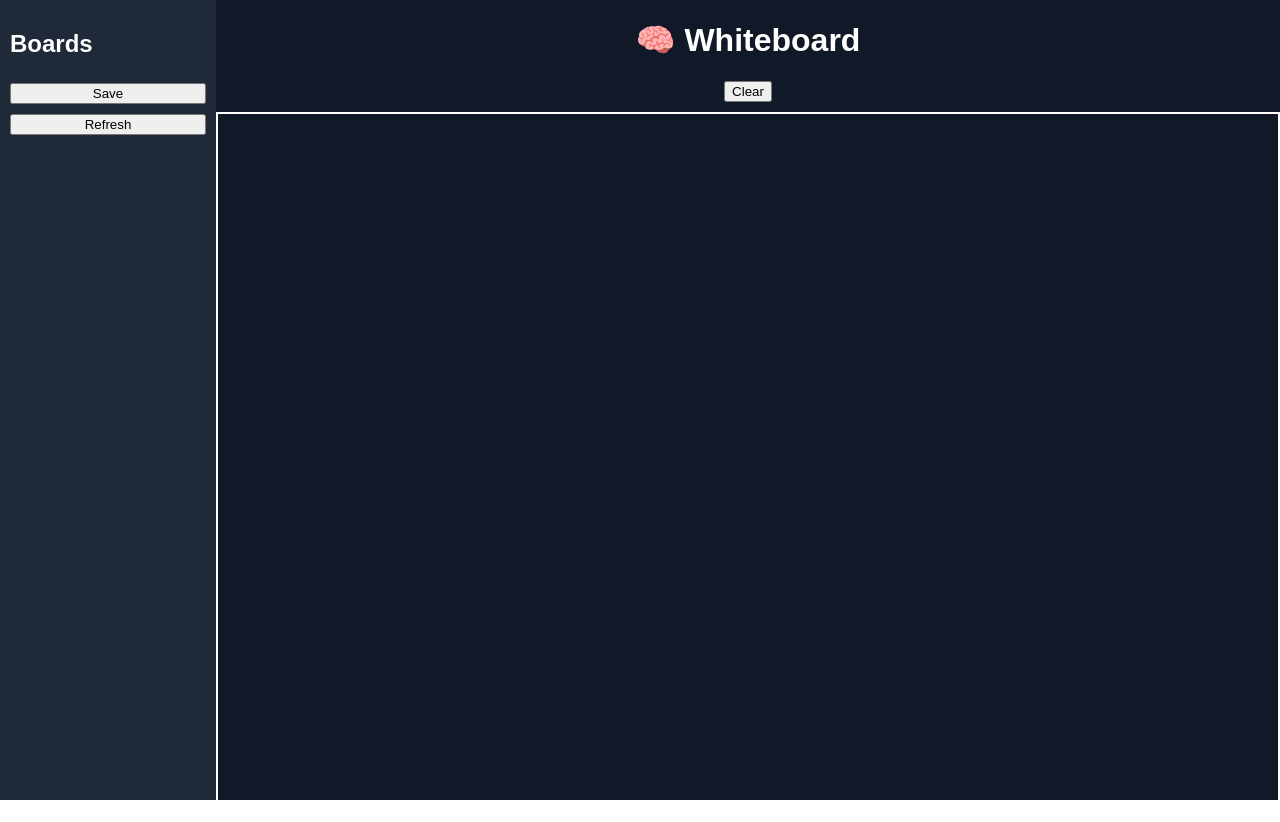
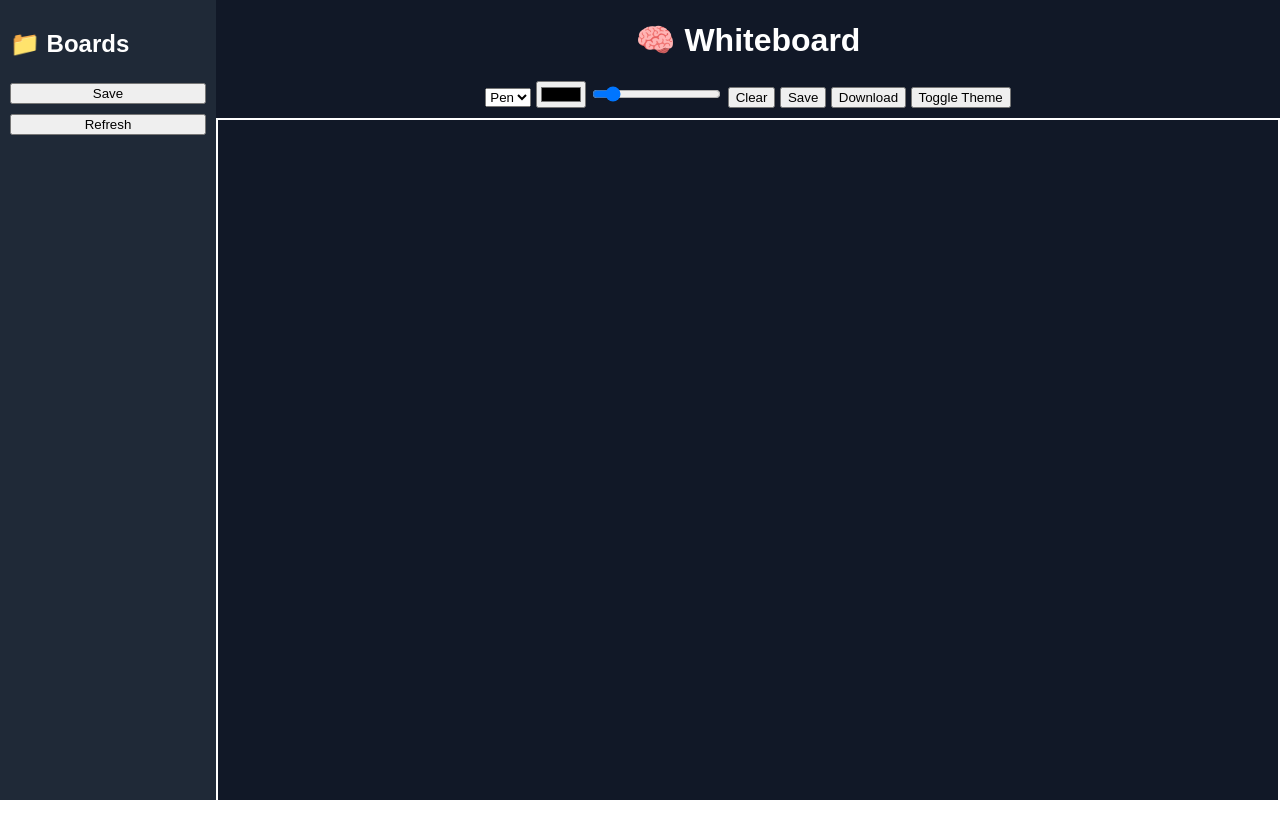
Before and after one commit to ishpreet27/whiteboard.app, a website: page client/index.html in a window 1280 px wide. Drawn offline with nearby package versions, Linux system fonts and the light colour scheme; no server answers.

Commit message:
Update index.html

```diff
--- a/client/index.html
+++ b/client/index.html
@@ -10,26 +10,37 @@
 
   <!-- Sidebar -->
   <div class="sidebar">
-    <h2>Boards</h2>
+    <h2>📁 Boards</h2>
     <button onclick="saveBoard()">Save</button>
     <button onclick="refreshBoards()">Refresh</button>
     <div id="boardsList"></div>
   </div>
 
-  <!-- Main Whiteboard -->
+  <!-- Main -->
   <div class="main">
+
     <h1>🧠 Whiteboard</h1>
 
     <div class="toolbar">
+      <select id="tool">
+        <option value="pen">Pen</option>
+      </select>
+
+      <input type="color" id="colorPicker" value="#000000">
+      <input type="range" id="size" min="1" max="10" value="2">
+
       <button onclick="clearCanvas()">Clear</button>
+      <button onclick="saveBoard()">Save</button>
+      <button onclick="downloadCanvas()">Download</button>
+      <button onclick="toggleTheme()">Toggle Theme</button>
     </div>
 
     <canvas id="canvas"></canvas>
+
   </div>
 
 </div>
 
-<!-- IMPORTANT -->
 <script src="/socket.io/socket.io.js"></script>
 <script src="script.js"></script>
 
```
